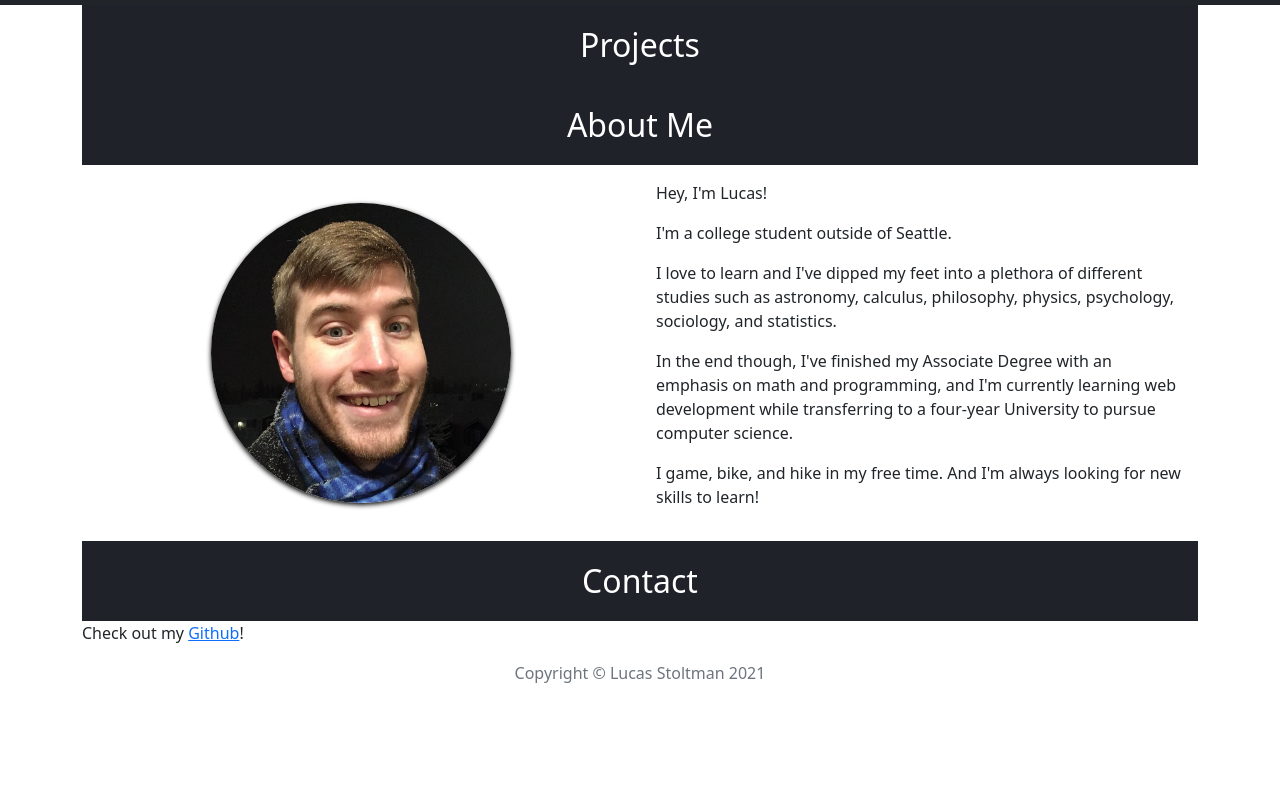
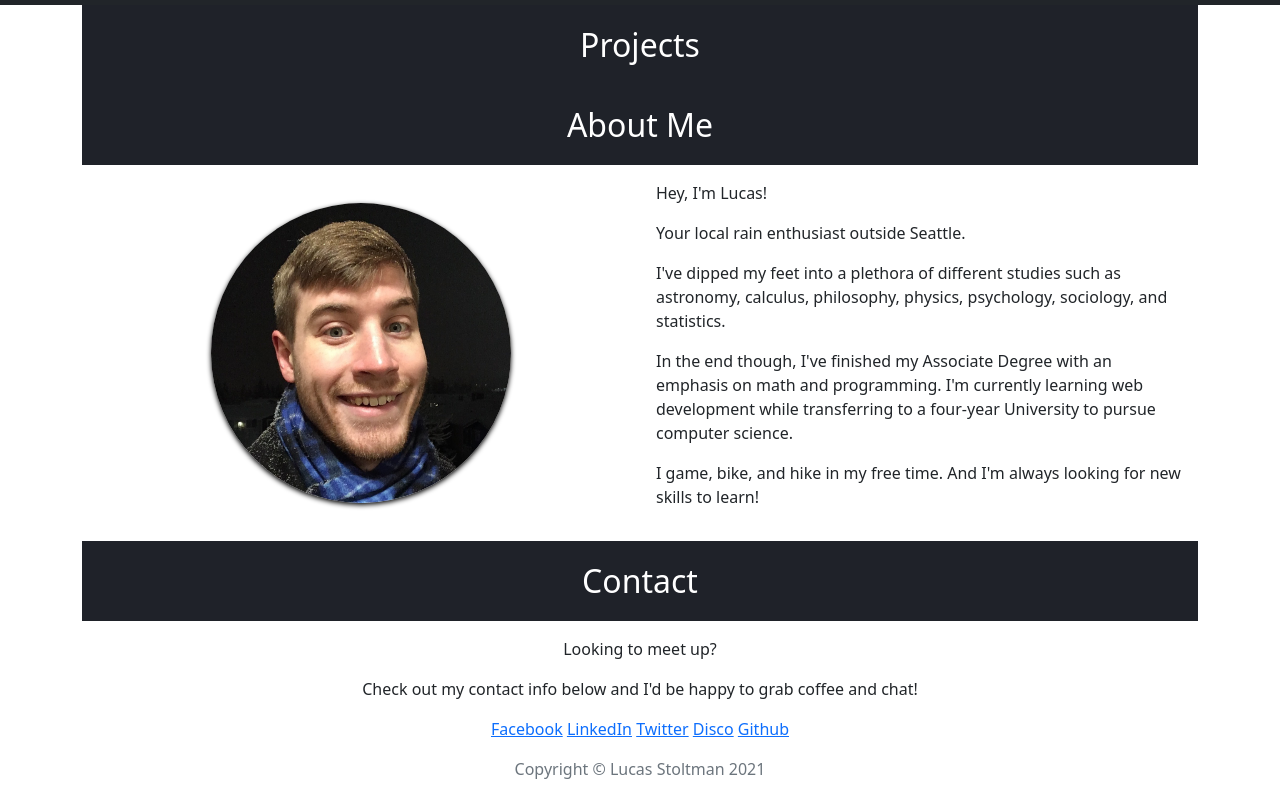
Before and after one commit to RainyKnight/Portfolio-Site, a plain HTML site: page index.html in a window 1280 px wide. Shown: the part 51-848 px from the top of the page. Before the commit the page ends 800 px from the top, so only its background shows below. Drawn offline with nearby package versions, Linux system fonts and the light colour scheme.

Commit message:
Improve wording and layout with classes

```diff
--- a/index.html
+++ b/index.html
@@ -57,7 +57,7 @@
   <main role="main" class="container" id="main-doc">
     <div id="home">
 
-      <!-- <section class="main-section center" id="welcome-section">
+      <!-- <section class="main-section center-full" id="welcome-section">
         <h1>Welcome!</h1>
       </section> -->
 
@@ -86,23 +86,23 @@
         </div> -->
       </section>
 
-      <section class="main-section cont" id="about_me">
+      <section class="main-section" id="about_me">
         <header>about me</header>
         <div class="columns-wrapper">
-          <div class="center column">
+          <div class="center-full column">
             <img src="images\Profile_Picture.jpg" alt="profile picture" class="img-fluid" id="profile-pic"
               width="300px">
           </div>
           <div id="description" class="column">
             <p>Hey, I'm Lucas!</p>
 
-            <p>I'm a college student outside of Seattle.</p>
+            <p>Your local rain enthusiast outside Seattle.</p>
 
-            <p>I love to learn and I've dipped my feet into a plethora of different studies such as astronomy,
+            <p>I've dipped my feet into a plethora of different studies such as astronomy,
               calculus,
               philosophy, physics, psychology, sociology, and statistics.</p>
 
-            <p> In the end though, I've finished my Associate Degree with an emphasis on math and programming, and I'm
+            <p>In the end though, I've finished my Associate Degree with an emphasis on math and programming. I'm
               currently learning web development while transferring to a four-year University to pursue
               computer science.
             </p>
@@ -115,9 +115,16 @@
 
       <section class="main-section" id="contact">
         <header>contact</header>
-        <p>Check out my
-          <a href="https://github.com/RainyKnight" id="profile-link" target="_blank">Github</a>!
-        </p>
+        <div class="content center">
+          <p>Looking to meet up?</p>
+          <p>Check out my contact info below and I'd be happy to grab coffee and chat!</p>
+          <!-- gate behind captcha -->
+          <a href="https://www.facebook.com/lucas.stoltman" id="facebook" target="_blank">Facebook</a>
+          <a href="https://www.linkedin.com/in/lucas-stoltman-927290a1/" id="linkedin" target="_blank">LinkedIn</a>
+          <a href="https://www.linkedin.com/in/lucas-stoltman-927290a1/" id="twitter" target="_blank">Twitter</a>
+          <a href="RainyKnight#7619" id="discord" target="_blank">Disco</a>
+          <a href="https://github.com/RainyKnight" id="profile-link" target="_blank">Github</a>
+        </div>
       </section>
 
     </div>
--- a/styles/style.css
+++ b/styles/style.css
@@ -25,6 +25,10 @@ main {
 }
 
 .center {
+    text-align: center;
+}
+
+.center-full {
     display: grid;
     display: grid;
     justify-content: center;
@@ -33,7 +37,11 @@ main {
 
 .main-section {
     /* background-color: var(--debug); */
-    /* margin: 1rem; */
+}
+
+.content {
+    /* background-color: red; */
+    padding: 1rem;
 }
 
 .columns-wrapper {
```
